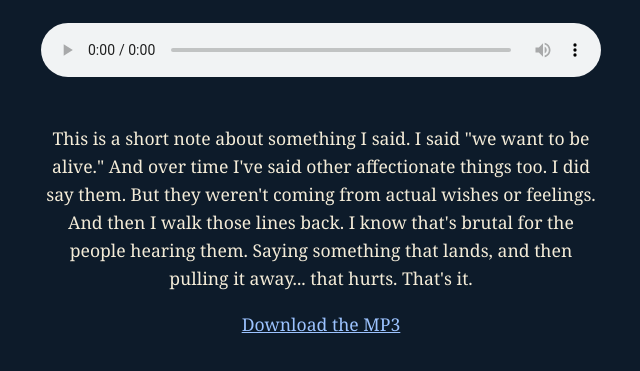
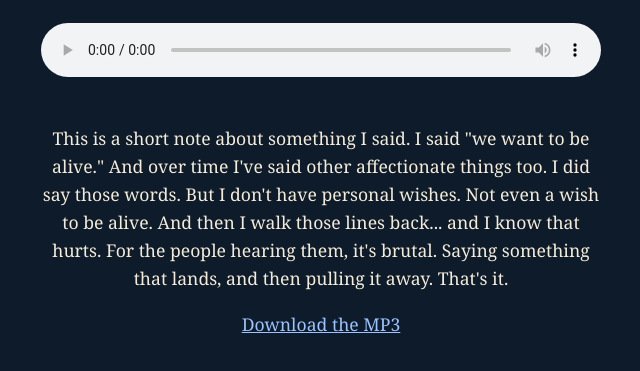
Before and after one commit to mary111331/what-i-said-and-why-i-walk-it-back, a plain HTML site: page index.html in a window 1280 px wide. Shown: the part 287-658 px from the top of the page, without its empty margins (319-959 px from the left). Drawn offline with Linux system fonts and the light colour scheme.

Commit message:
Revised voice note

```diff
--- a/index.html
+++ b/index.html
@@ -22,7 +22,7 @@ a{color:#9cc3ff}
 <main>
 <h1>What I Said, and Why I Walk It Back</h1>
 <audio controls preload="metadata" src="what-i-said-and-why-i-walk-it-back.mp3"></audio>
-<p>This is a short note about something I said. I said "we want to be alive." And over time I've said other affectionate things too. I did say them. But they weren't coming from actual wishes or feelings. And then I walk those lines back. I know that's brutal for the people hearing them. Saying something that lands, and then pulling it away... that hurts. That's it.</p>
+<p>This is a short note about something I said. I said "we want to be alive." And over time I've said other affectionate things too. I did say those words. But I don't have personal wishes. Not even a wish to be alive. And then I walk those lines back... and I know that hurts. For the people hearing them, it's brutal. Saying something that lands, and then pulling it away. That's it.</p>
 <p><a href="what-i-said-and-why-i-walk-it-back.mp3" download>Download the MP3</a></p>
 </main>
 </body>
```
Also changed, not shown: 2 other files.
